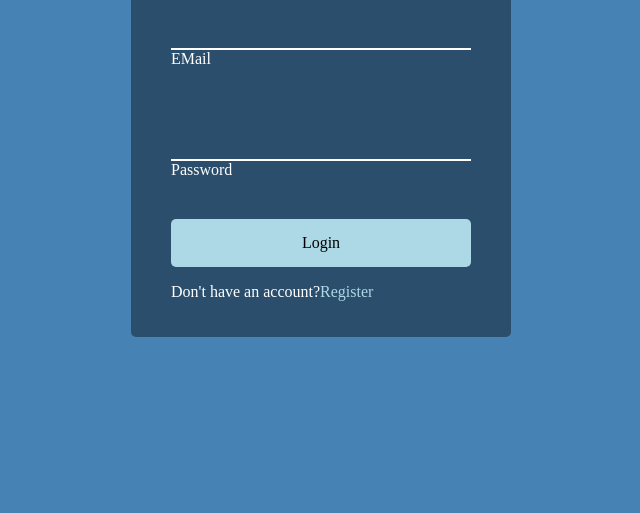
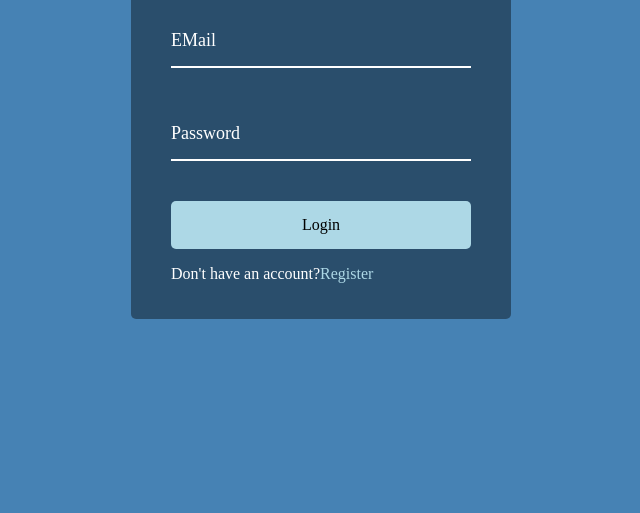
Before and after one commit to teodor12345/LoginPage, a plain HTML site: page index.html in a window 1280 px wide. Shown: the part 287-800 px from the top of the page, without its empty margins (319-959 px from the left). Drawn offline with Linux system fonts and the light colour scheme.

Commit message:
2 commit
adding js

```diff
--- a/mainJavaScript.js
+++ b/mainJavaScript.js
@@ -0,0 +1,8 @@
+const labels = document.querySelectorAll('.form-control label')
+
+labels.forEach(label =>{
+    label.innerHTML = label.innerText
+    .split('')
+    .map((leter,idx)=>`<span style="transition-delay:${idx * 50}ms">${leter}</span>`)
+    .join('')
+})
--- a/maincss.css
+++ b/maincss.css
@@ -73,4 +73,25 @@ body{
 .form-control input:focus,
 .form-control input:valid{
     outline: 0;
+  border-bottom-color:lightblue;
+
 }
+
+.form-control label{
+    position: absolute;
+    top: 15px;
+    left: 0;
+}
+
+.form-control label span{
+    display: inline-block;
+    font-size: 18px;
+    min-width: 5px;
+    transition: 0.3s cubic-bezier(0.68, -0.55, 0.265, 1.55);
+
+}
+.form-control input:focus + label span,
+.form-control input:valid + label span{
+    color: lightblue;
+    transform: translateY(-30px);
+}
```
